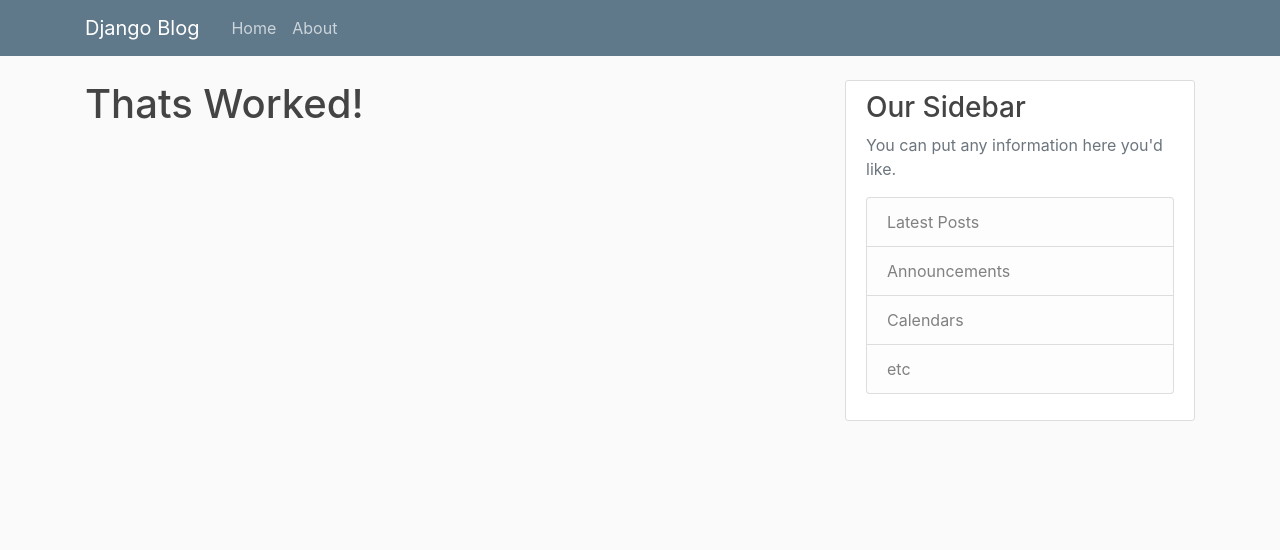
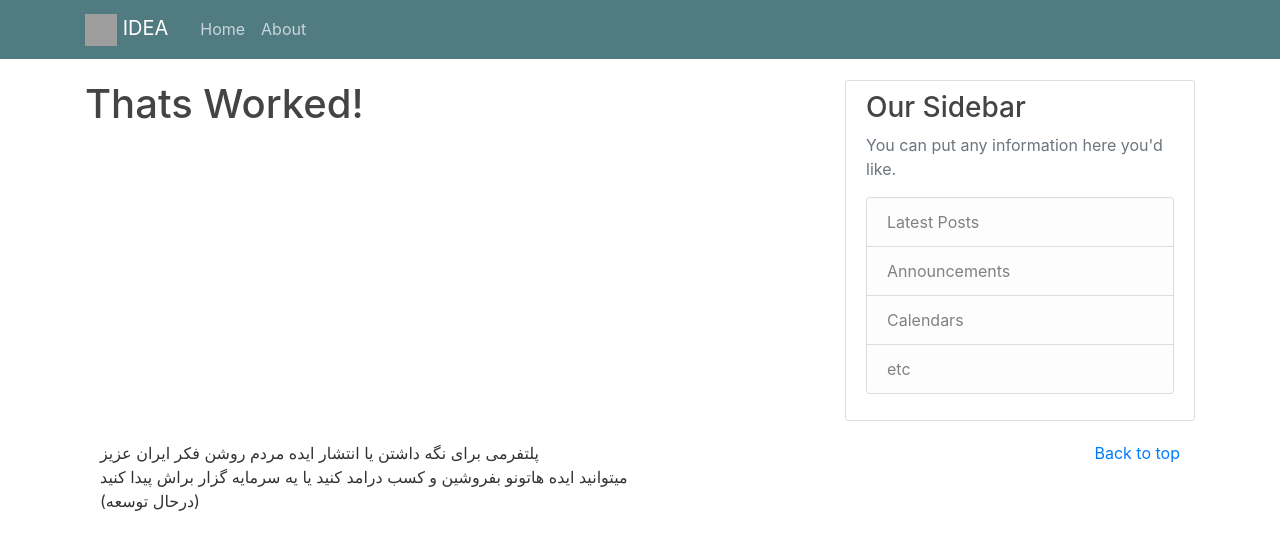
Before and after one commit to MohammadmahdiAhmadi/DevopsDemo, a Django app: page / in a window 1280 px wide. Shown: the top 550 px of the page. Run offline with Django 3.2, Linux system fonts and the light colour scheme; some libraries are stand-ins or nearby versions; grey boxes are pictures that could not be loaded.

Commit message:
little update FrontEnd

```diff
--- a/blog/static/blog/main.css
+++ b/blog/static/blog/main.css
@@ -1,5 +1,5 @@
 body {
-    background: #fafafa;
+    background: #ffffff;
     color: #333333;
     margin-top: 5rem;
   }
@@ -13,7 +13,7 @@ body {
   }
 
   .bg-steel {
-    background-color: #5f788a;
+    background-color: #507c81;
   }
 
   .site-header .navbar-nav .nav-link {
--- a/blog/templates/blog/base.html
+++ b/blog/templates/blog/base.html
@@ -17,7 +17,10 @@
     <header class="site-header">
       <nav class="navbar navbar-expand-md navbar-dark bg-steel fixed-top">
         <div class="container">
-          <a class="navbar-brand mr-4" href="#">Django Blog</a>
+          <a class="navbar-brand mr-4" href="#">
+          <img src="https://ddo0fzhfvians.cloudfront.net/uploads/icons/png/16095341321579149703-512.png" alt="" width="32" height="32" title="Bootstrap">
+          IDEA
+          </a>
           <button class="navbar-toggler" type="button" data-toggle="collapse" data-target="#navbarToggle" aria-controls="navbarToggle" aria-expanded="false" aria-label="Toggle navigation">
           <span class="navbar-toggler-icon"></span>
           </button>
@@ -53,6 +56,13 @@
           </div>
         </div>
       </div>
+      <footer class="container">
+        <p class="float-right"><a href="#">Back to top</a></p>
+        <p>
+        پلتفرمی برای نگه داشتن یا انتشار ایده مردم روشن فکر ایران عزیز<br>
+        میتوانید ایده هاتونو بفروشین و کسب درامد کنید یا یه سرمایه گزار براش پیدا کنید<br>
+        (درحال توسعه)
+      </footer>
     </main>
 
     <!-- Optional JavaScript -->
```
